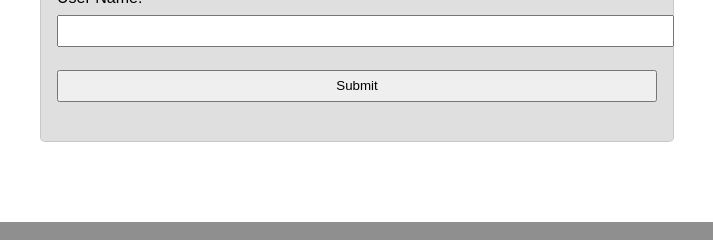
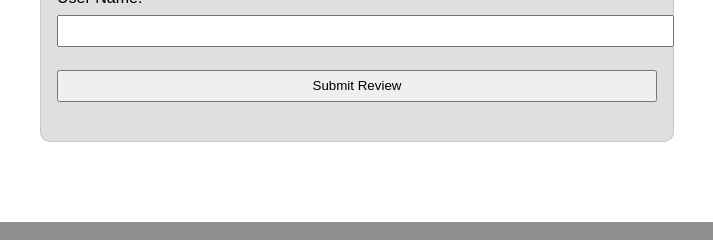
Before and after one commit to JosephPrecious/wdd131, a plain HTML site: page form.html in a window 1280 px wide. Shown: the part 1031-1271 px from the top of the page, 283-996 px from the left. Drawn offline with Linux system fonts and the light colour scheme.

Commit message:
i Built an HTML form with a confirmation page.

```diff
--- a/form.html
+++ b/form.html
@@ -68,7 +68,7 @@
                 <input type="text" id="userName" name="userName">
             </div>
             <div class="form-group">
-                <input type="submit" value="Submit">
+                <input type="submit" value="Submit Review">
             </div>
         </form>
     </main>
--- a/styles/form.css
+++ b/styles/form.css
@@ -19,9 +19,9 @@ form{
     margin: 0 auto;
     padding: 1rem;
     border: 1px solid rgba(0, 0, 0, 0.1);
-    border-radius: 5px;
+    border-radius: 10px;
     background-color: rgb(223, 223, 223);
-    display: grid;
+    display:grid;
 }
 
 .form-group {
```
